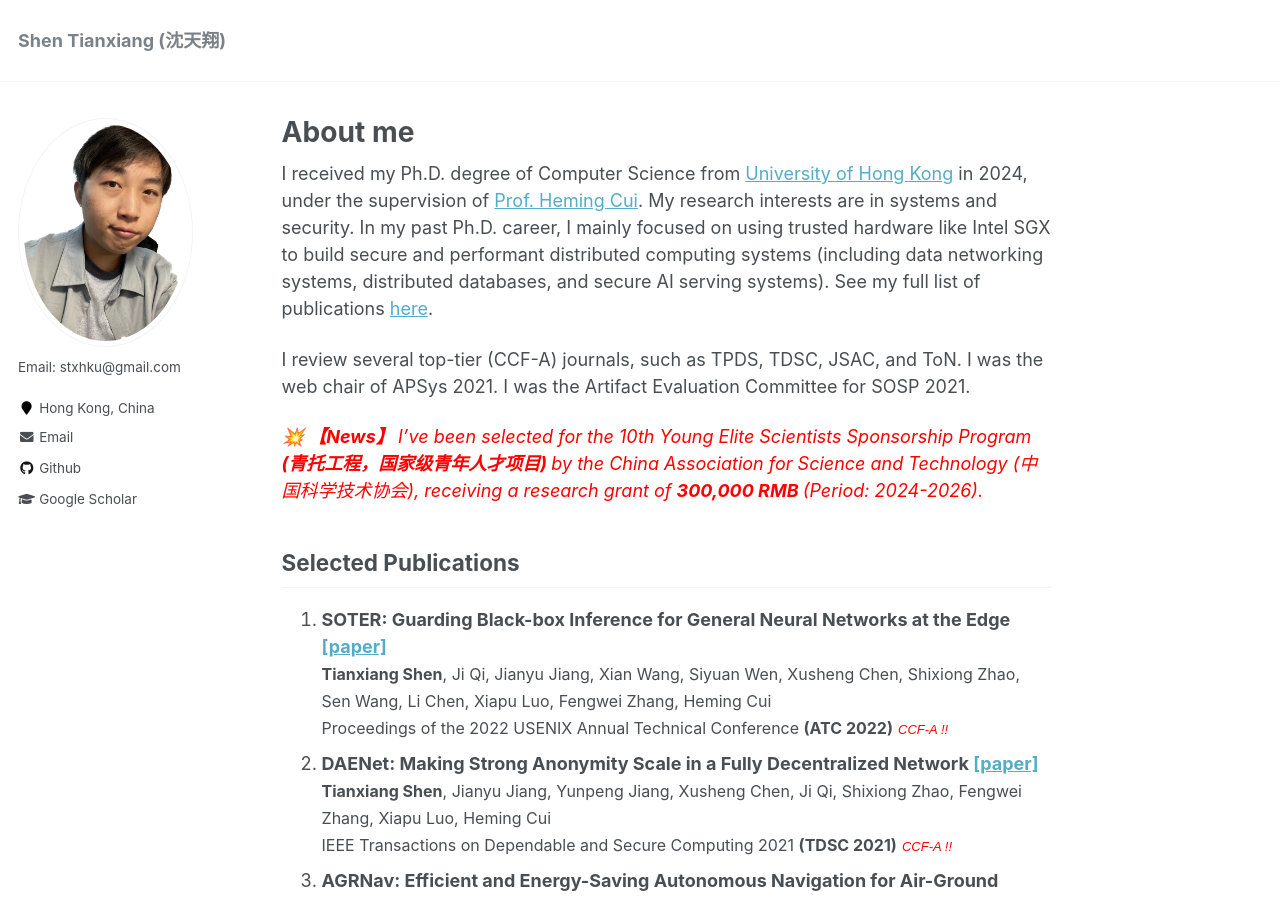
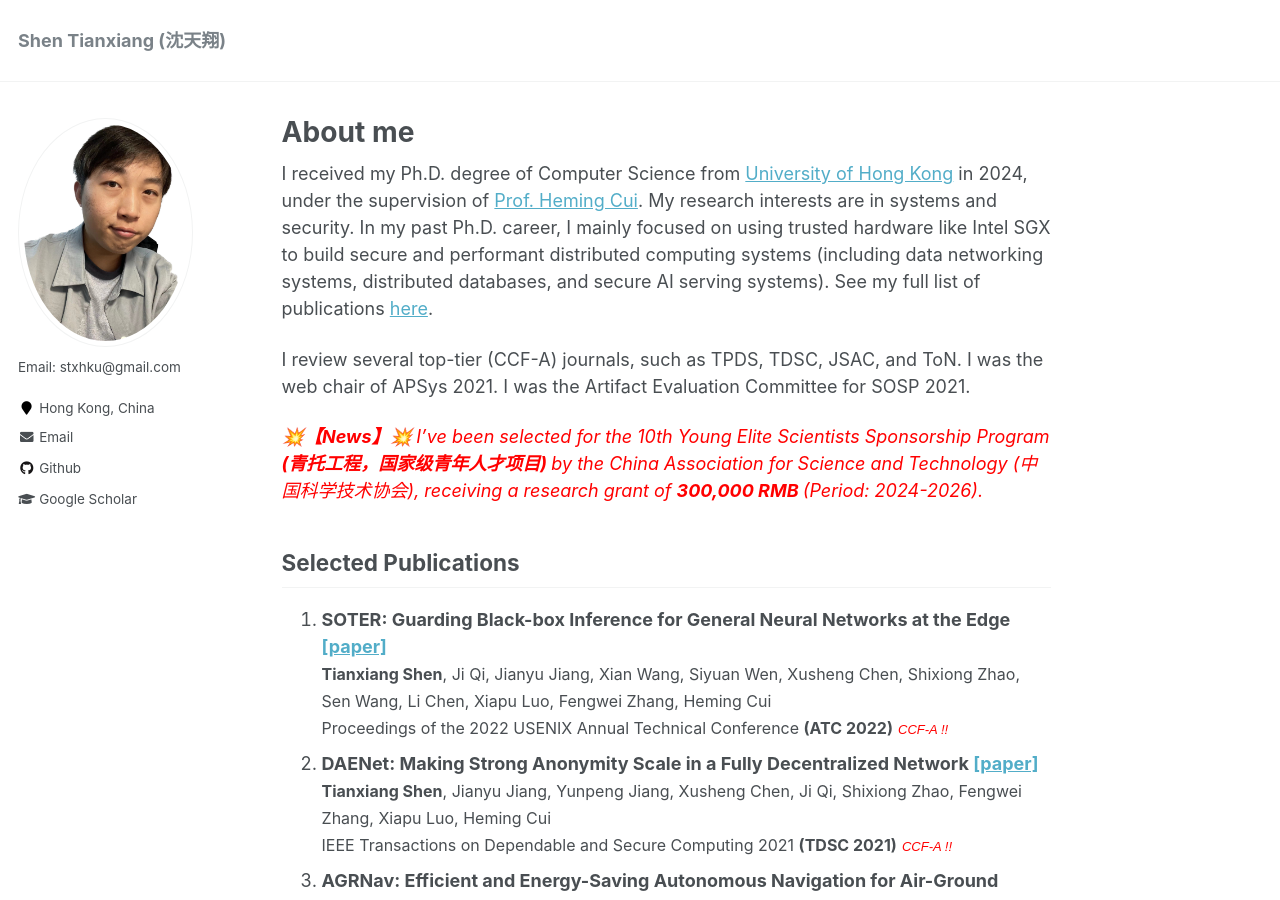
Before and after one commit to tianxiang999/tianxiang999.github.io, a Jekyll site: the page built from _pages/about.md, in a window 1280 px wide and 900 px high. Built offline with Jekyll 4.4.1, drawn with Linux system fonts in a browser that asks for light colours; comment, search, counter and statistics services are not loaded.

Commit message:
Update about.md

```diff
--- a/_pages/about.md
+++ b/_pages/about.md
@@ -19,7 +19,7 @@ I review several top-tier (CCF-A) journals, such as TPDS, TDSC, JSAC, and ToN. I
 was the web chair of APSys 2021. I was the Artifact Evaluation
 Committee for SOSP 2021.
 
-<strong><em style="color: red;">💥 【News】  </em></strong><em style="color:
+<strong><em style="color: red;">💥【News】💥 </em></strong><em style="color:
 red;">I've been selected for the 10th Young Elite Scientists Sponsorship Program
 </em><strong><em style="color: red;">(青托工程，国家级青年人才项目) </em></strong><em style="color:
 red;">by the China Association for Science and Technology (中国科学技术协会)</em><em style="color:
```
